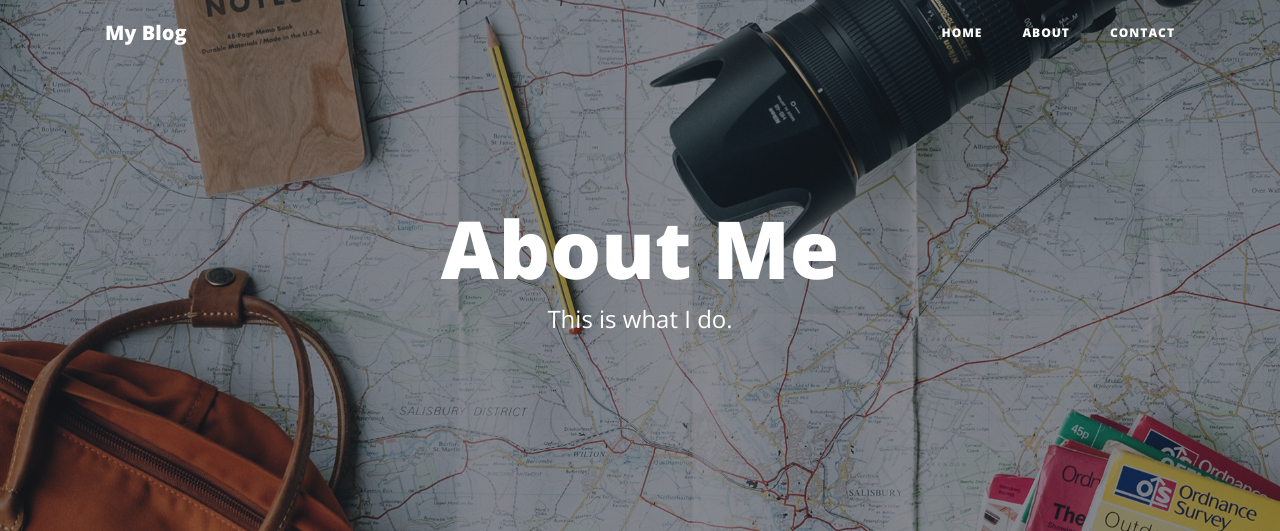
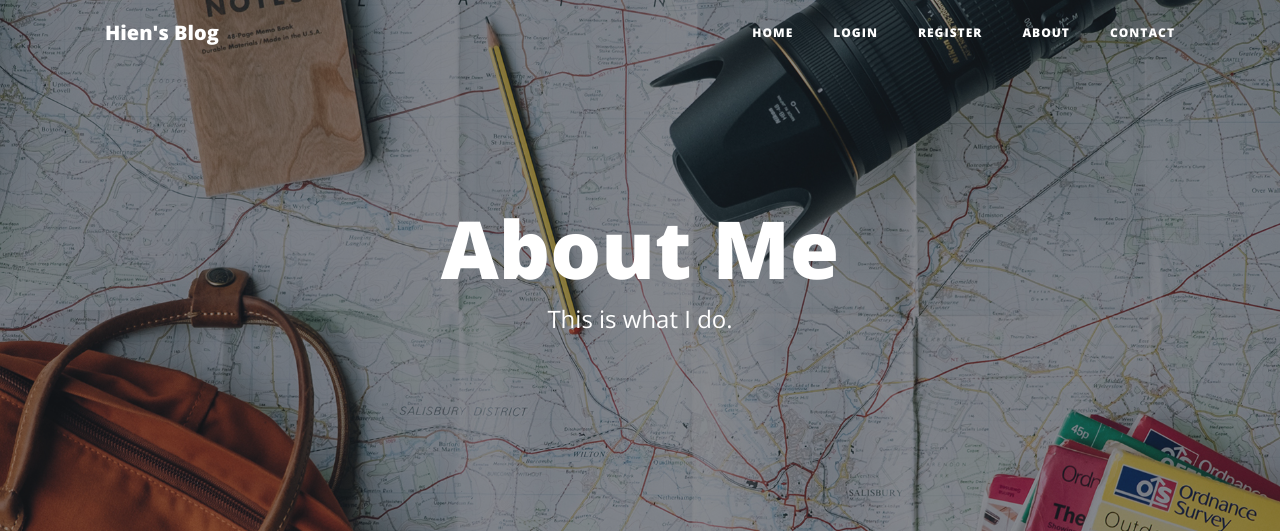
Before and after one commit to hnpm/blog, a Flask app: page /about in a window 1280 px wide. Shown: the top 531 px of the page. Run offline with Flask 2, Linux system fonts and the light colour scheme; some libraries are stand-ins or nearby versions.

Commit message:
user logout

```diff
--- a/app.py
+++ b/app.py
@@ -3,7 +3,7 @@ from datetime import date
 from flask import Flask, render_template, redirect, url_for, flash
 from flask_bootstrap import Bootstrap
 from flask_ckeditor import CKEditor
-from flask_login import UserMixin, LoginManager, login_user
+from flask_login import UserMixin, LoginManager, login_user, current_user, logout_user
 from flask_sqlalchemy import SQLAlchemy
 from werkzeug.security import generate_password_hash, check_password_hash
 
@@ -51,13 +51,13 @@ db.create_all()
 @app.route('/')
 def home():
     posts = Post.query.all()
-    return render_template('index.html', posts=posts)
+    return render_template('index.html', posts=posts, current_user=current_user)
 
 
 @app.route('/post/<int:post_id>')
 def show_post(post_id):
     requested_post = Post.query.get(post_id)
-    return render_template('post.html', post=requested_post)
+    return render_template('post.html', post=requested_post, current_user=current_user)
 
 
 @app.route("/new-post", methods=['GET', 'POST'])
@@ -75,7 +75,7 @@ def create_post():
         db.session.add(new_post)
         db.session.commit()
         return redirect(url_for('home'))
-    return render_template('create-post.html', form=form)
+    return render_template('create-post.html', form=form, current_user=current_user)
 
 
 @app.route("/edit-post/<int:post_id>", methods=['GET', 'POST'])
@@ -96,7 +96,7 @@ def edit_post(post_id):
         post.body = edit_form.body.data
         db.session.commit()
         return redirect(url_for('show_post', post_id=post.id))
-    return render_template('create-post.html', form=edit_form, is_edit=True)
+    return render_template('create-post.html', form=edit_form, is_edit=True, current_user=current_user)
 
 
 @app.route("/delete/<int:post_id>")
@@ -120,7 +120,7 @@ def register():
         db.session.commit()
         login_user(new_user)
         return redirect(url_for("home"))
-    return render_template("register.html", form=form)
+    return render_template("register.html", form=form, current_user=current_user)
 
 
 @app.route('/login', methods=['GET', 'POST'])
@@ -139,17 +139,23 @@ def login():
         else:
             login_user(user)
             return redirect(url_for('home'))
-    return render_template("login.html", form=form)
+    return render_template("login.html", form=form, current_user=current_user)
+
+
+@app.route('/logout')
+def logout():
+    logout_user()
+    return redirect(url_for('home'))
 
 
 @app.route('/about')
 def about():
-    return render_template('about.html')
+    return render_template('about.html', current_user=current_user)
 
 
 @app.route('/contact')
 def contact():
-    return render_template('contact.html')
+    return render_template('contact.html', current_user=current_user)
 
 
 if __name__ == '__main__':
--- a/templates/header.html
+++ b/templates/header.html
@@ -5,7 +5,7 @@
         <meta name="viewport" content="width=device-width, initial-scale=1, shrink-to-fit=no" />
         <meta name="description" content="" />
         <meta name="author" content="" />
-        <title>Clean Blog - Start Bootstrap Theme</title>
+        <title>Hien's Blog</title>
         <link rel="icon" type="image/x-icon" href="{{ url_for('static', filename='favicon.ico') }}" />
         <!-- Font Awesome icons (free version)-->
         <script src="https://use.fontawesome.com/releases/v5.15.3/js/all.js" crossorigin="anonymous"></script>
@@ -19,16 +19,34 @@
         <!-- Navigation-->
         <nav class="navbar navbar-expand-lg navbar-light fixed-top" id="mainNav">
             <div class="container">
-                <a class="navbar-brand" href="index.html">My Blog</a>
+              <a class="navbar-brand" href="{{url_for('home')}}">Hien's Blog</a>
               <button class="navbar-toggler navbar-toggler-right" type="button" data-toggle="collapse" data-target="#navbarResponsive" aria-controls="navbarResponsive" aria-expanded="false" aria-label="Toggle navigation">
                 Menu
                 <i class="fas fa-bars"></i>
               </button>
               <div class="collapse navbar-collapse" id="navbarResponsive">
                 <ul class="navbar-nav ml-auto">
-                        <li class="nav-item"><a class="nav-link" href="{{ url_for('home') }}">Home</a></li>
-                        <li class="nav-item"><a class="nav-link" href="{{ url_for('about') }}">About</a></li>
-                        <li class="nav-item"><a class="nav-link" href="{{ url_for('contact') }}">Contact</a></li>
+                  <li class="nav-item">
+                    <a class="nav-link" href="{{ url_for('home') }}">Home</a>
+                  </li>
+                  {% if not current_user.is_authenticated %}
+                  <li class="nav-item">
+                    <a class="nav-link" href="{{ url_for('login') }}">Login</a>
+                  </li>
+                  <li class="nav-item">
+                    <a class="nav-link" href="{{ url_for('register') }}">Register</a>
+                  </li>
+                  {% else: %}
+                  <li class="nav-item">
+                    <a class="nav-link" href="{{ url_for('logout') }}">Log Out</a>
+                  </li>
+                  {% endif %}
+                  <li class="nav-item">
+                    <a class="nav-link" href="{{ url_for('about') }}">About</a>
+                  </li>
+                  <li class="nav-item">
+                    <a class="nav-link" href="{{ url_for('contact') }}">Contact</a>
+                  </li>
                 </ul>
               </div>
             </div>
--- a/templates/login.html
+++ b/templates/login.html
@@ -20,7 +20,8 @@
   </header>
 
   <div class="container">
-    <div class="row">
+  <div class="row">
+    <div class="col-lg-8 col-md-10 mx-auto content">
         {% with messages = get_flashed_messages() %}
             {% if messages %}
                 {% for message in messages %}
@@ -28,6 +29,9 @@
                 {% endfor %}
             {% endif %}
         {% endwith %}
+    </div>
+  </div>
+    <div class="row">
       <div class="col-lg-8 col-md-10 mx-auto content">
         {{ wtf.quick_form(form, novalidate=True, button_map={"submit": "primary"}) }}
       </div>
```
Lines whose indentation alone changed are shown as unchanged.
